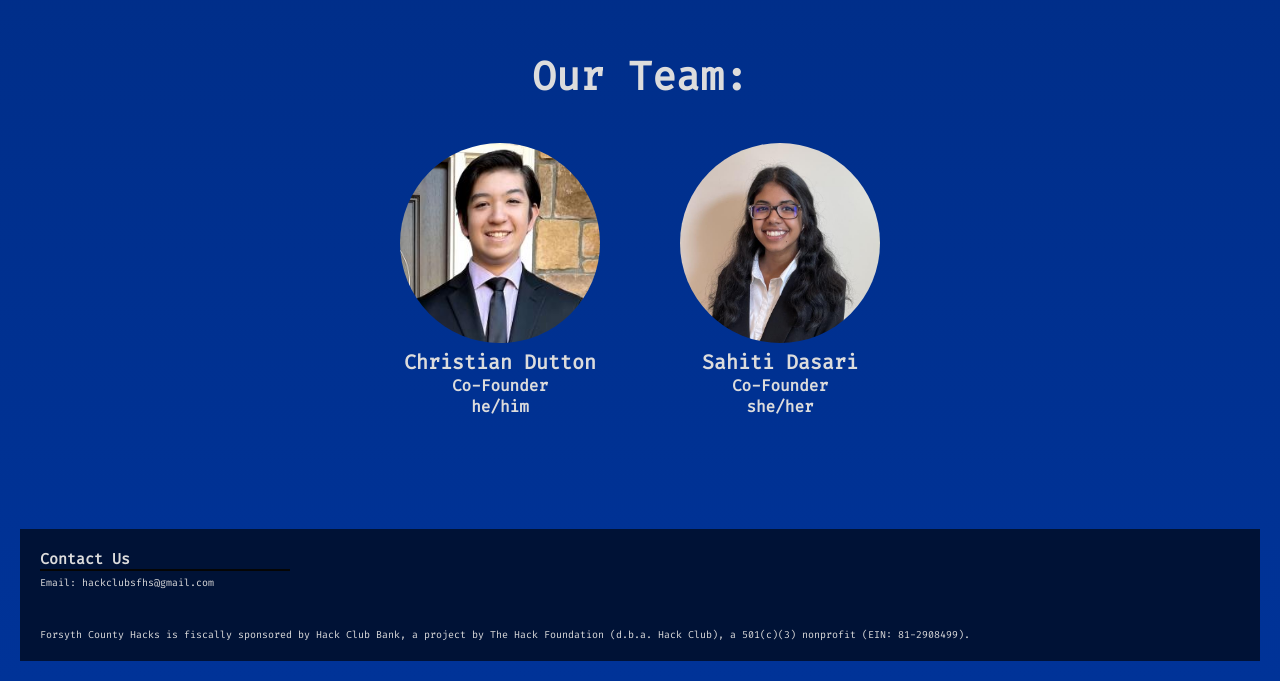
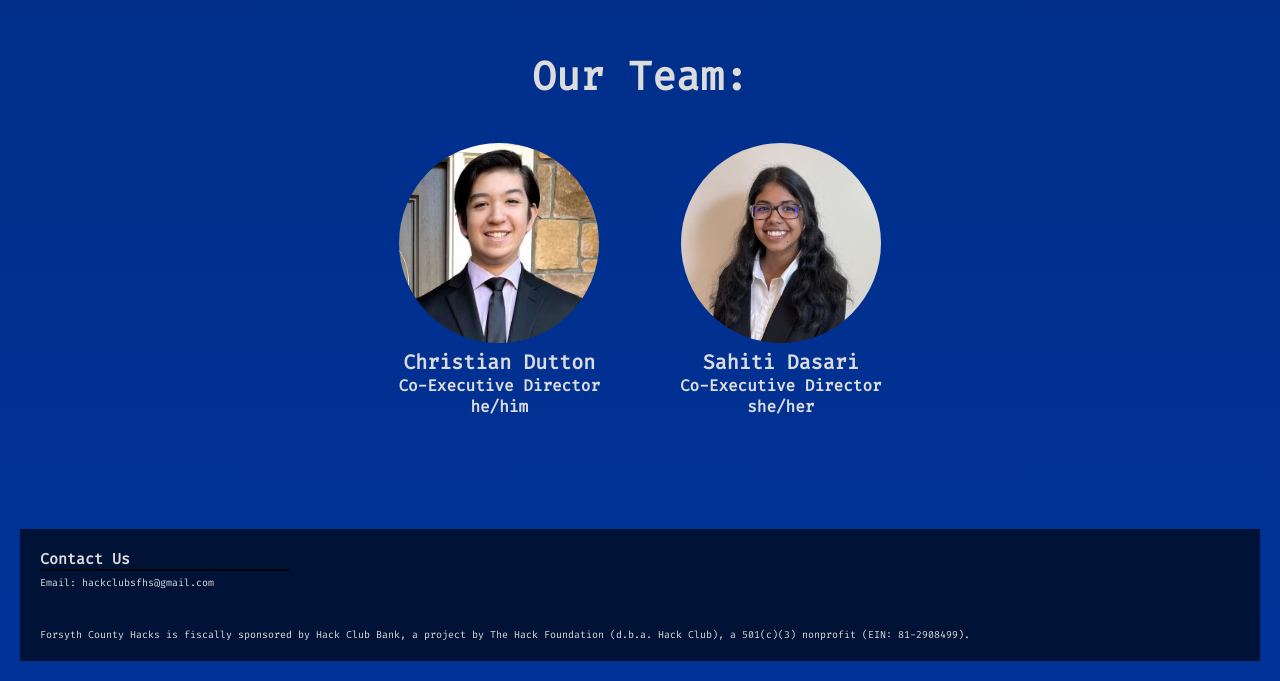
Before and after one commit to SFHSHackClub/ForsythCountyHacksWebsite, a Next.js app: page / in a window 1280 px wide. Shown: the part 5073-5754 px from the top of the page. Built offline with nearby package versions, Linux system fonts and the light colour scheme.

Commit message:
updated descriptor

```diff
--- a/pages/index.js
+++ b/pages/index.js
@@ -256,8 +256,8 @@ export default function Home() {
         <Spacer/>
         <div className={styles.team}>
           <h1 style={{gridArea: 't'}}>Our Team:</h1>
-          <PersonThing image={'/christianpic.png'} text={"Christian Dutton"} descriptor={'Co-Founder'} pronoun={'he/him'} style={{gridArea: '1'}}/>
-          <PersonThing image={'/sahitipic.jpg'} text={"Sahiti Dasari"} descriptor={'Co-Founder'} pronoun={'she/her'} style={{gridArea: '2'}}/>
+          <PersonThing image={'/christianpic.png'} text={"Christian Dutton"} descriptor={'Co-Executive Director'} pronoun={'he/him'} style={{gridArea: '1'}}/>
+          <PersonThing image={'/sahitipic.jpg'} text={"Sahiti Dasari"} descriptor={'Co-Executive Director'} pronoun={'she/her'} style={{gridArea: '2'}}/>
         </div>
       </main>
       <div className={styles.contact}>
```
